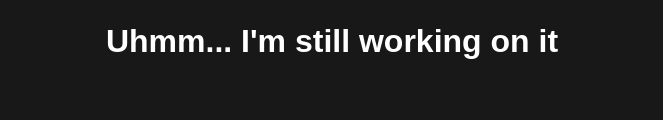
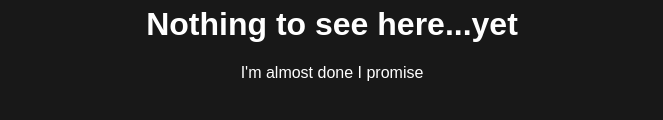
Before and after one commit to llRedXll/tempPortfolio, a plain HTML site: page index.html in a window 1280 px wide. Shown: the part 586-706 px from the top of the page, without its empty margins (308-971 px from the left). Drawn offline with Linux system fonts and the light colour scheme; no server answers.

Commit message:
Update index.html

```diff
--- a/index.html
+++ b/index.html
@@ -16,7 +16,8 @@
 			<section>
 				<img id="randomGif" src="" alt="random awkward gif from giphy">
 				<!-- <img id="giphyLogo"src="img/Poweredby_100px-Black_VertLogo.png" alt="powered by giphy logo"> -->
-				<h1>Uhmm... I'm still working on it</h1>
+				<h1>Nothing to see here...yet</h1>
+				<p>I'm almost done I promise</p>
 			</section>
 		</main>
 		<script type="text/javascript" src="js/main.js"></script>
```
